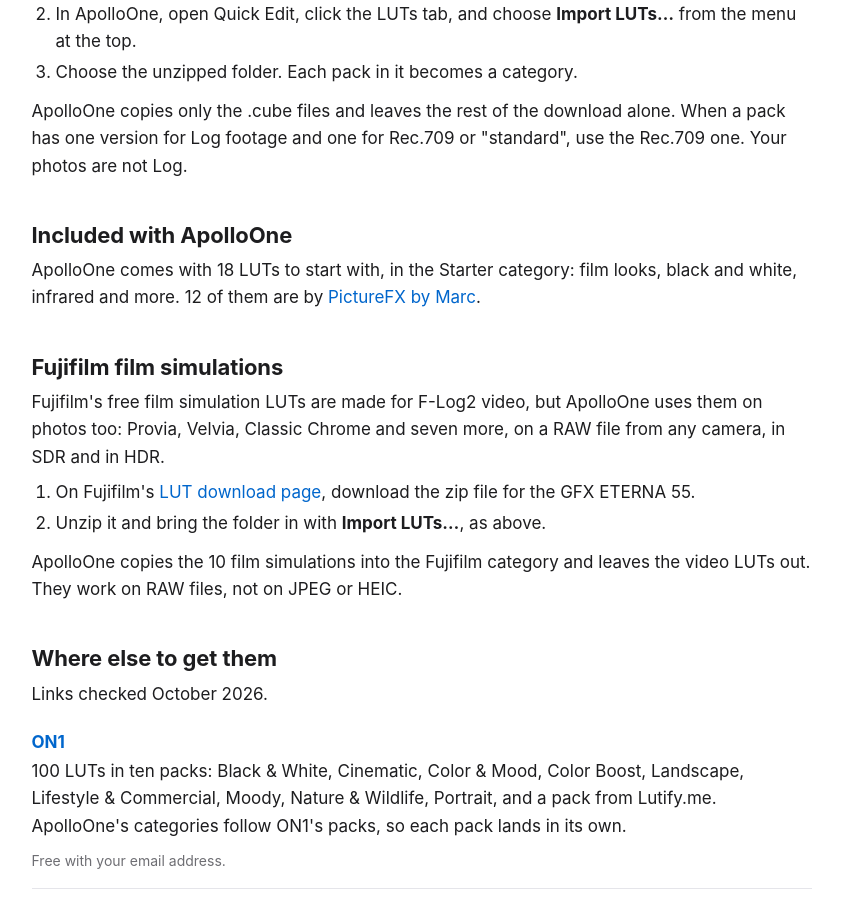
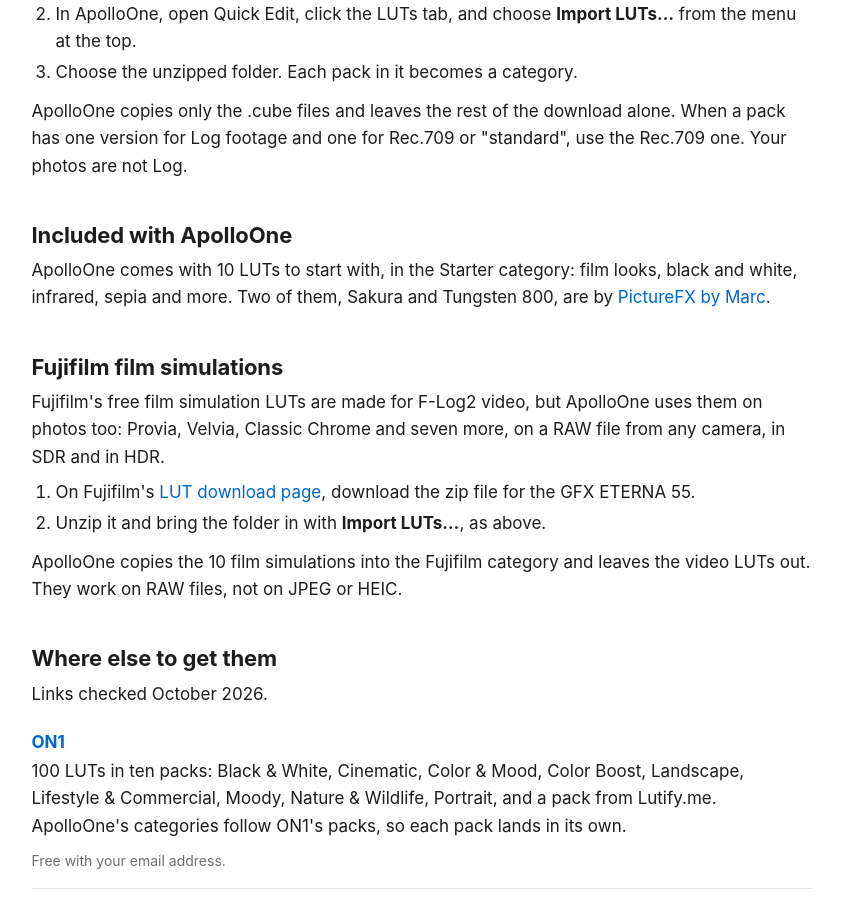
Before and after one commit to anogeissus/anogeissus.com, a Jekyll site: the page apolloone-free-luts.html, which Jekyll copies as it is, in a window 1280 px wide and 900 px high, scrolled down 523 px. Shown: the whole window, without its empty margins (211-1054 px from the left). Built offline with Jekyll 4.4.1, drawn with Linux system fonts in a browser that asks for light colours; some web fonts are replaced.

Commit message:
apolloone-free-luts.html: ApolloOne's Starter LUTs are now 10, two of them by PictureFX by Marc (Sakura and Tungsten 800), for AO Build 6196 (Albert msgs 40863 "I want to make sure the starter pack is genuinely useful", 40916 "Update the docs with the new LUTs, then commit & push"); was "18 LUTs ... 12 of them". The list of kinds gains sepia.

```diff
--- a/apolloone-free-luts.html
+++ b/apolloone-free-luts.html
@@ -137,7 +137,7 @@
         <p>ApolloOne copies only the .cube files and leaves the rest of the download alone. When a pack has one version for Log footage and one for Rec.709 or "standard", use the Rec.709 one. Your photos are not Log.</p>
 
         <h2>Included with ApolloOne</h2>
-        <p>ApolloOne comes with 18 LUTs to start with, in the Starter category: film looks, black and white, infrared and more. 12 of them are by <a href="https://marcrphoto.wordpress.com" target="_blank" rel="noopener">PictureFX by Marc</a>.</p>
+        <p>ApolloOne comes with 10 LUTs to start with, in the Starter category: film looks, black and white, infrared, sepia and more. Two of them, Sakura and Tungsten 800, are by <a href="https://marcrphoto.wordpress.com" target="_blank" rel="noopener">PictureFX by Marc</a>.</p>
 
         <h2 id="fujifilm-film-simulations">Fujifilm film simulations</h2>
         <p>Fujifilm's free film simulation LUTs are made for F-Log2 video, but ApolloOne uses them on photos too: Provia, Velvia, Classic Chrome and seven more, on a RAW file from any camera, in SDR and in HDR.</p>
```
